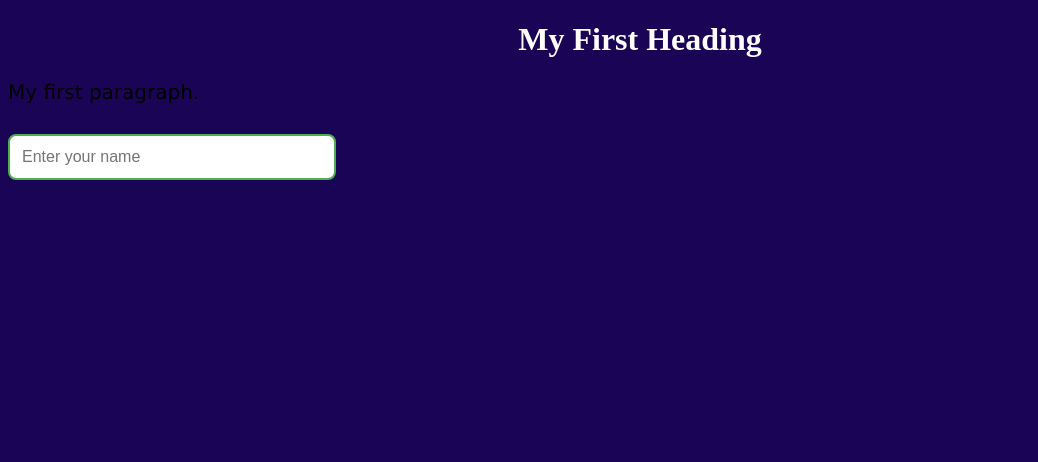
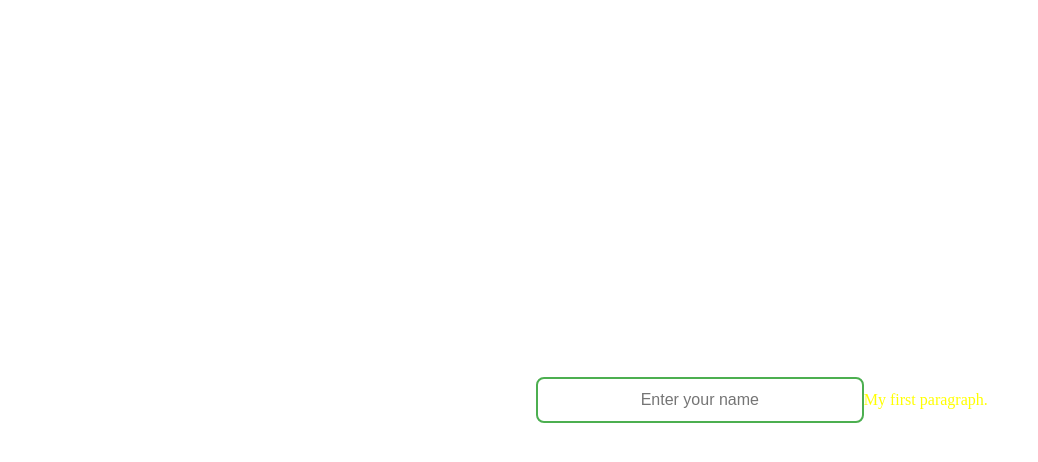
Before and after one commit to Arish0limbu/DUO-CODING, a plain HTML site: page index.html in a window 1280 px wide. Shown: the whole page, without its empty margins (0-1038 px from the left). Drawn offline with Linux system fonts and the light colour scheme.

Commit message:
new file

```diff
--- a/index.html
+++ b/index.html
@@ -8,8 +8,9 @@
 <body>
 
 <h1 style="text-align: center;">My First Heading</h1>
+ <input type="text" id="name" name="name" placeholder="Enter your name">
 <p>My first paragraph.</p>
-<input type="text" id="name" name="name" placeholder="Enter your name">
+
 
 </body>
 </html>
--- a/style.css
+++ b/style.css
@@ -1,5 +1,18 @@
 body {
-  background-color: rgb(26, 4, 86);
+    display: flex;
+    justify-content: center;
+    align-items: center;
+    height: 100vh;
+    margin: 0;
+}
+
+#name {
+    width: 300px;
+    padding: 12px;
+    text-align: center;
+    font-size: 16px;
+    border: 2px solid #4CAF50;
+    border-radius: 8px;
 }
 
 h1 {
@@ -8,17 +21,5 @@ h1 {
 }
 
 p {
-  font-family: verdana;
-  font-size: 20px;
+    color:yellow
 }
-
-#name {
-    width: 300px;
-    padding: 12px;
-    font-size: 16px;
-    border: 2px solid #4CAF50;
-    border-radius: 8px;
-    outline: none;
-    margin: 10px 0;
-    transition: 0.3s;
-}
```
